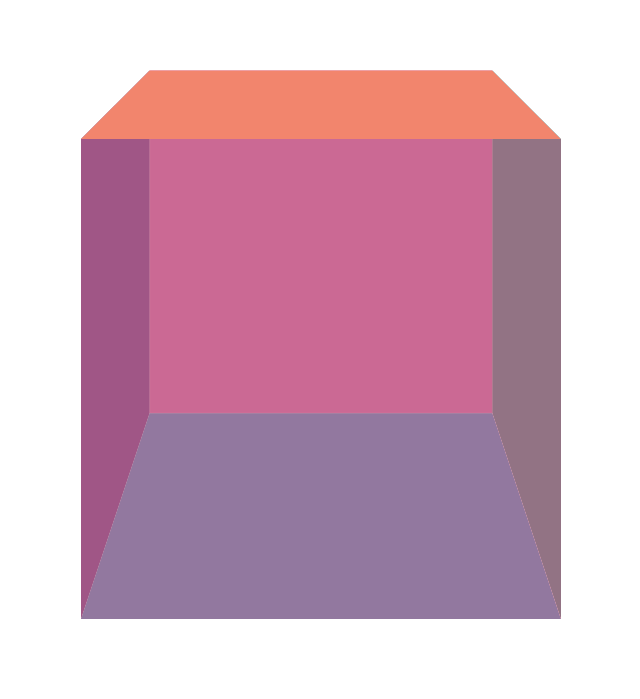
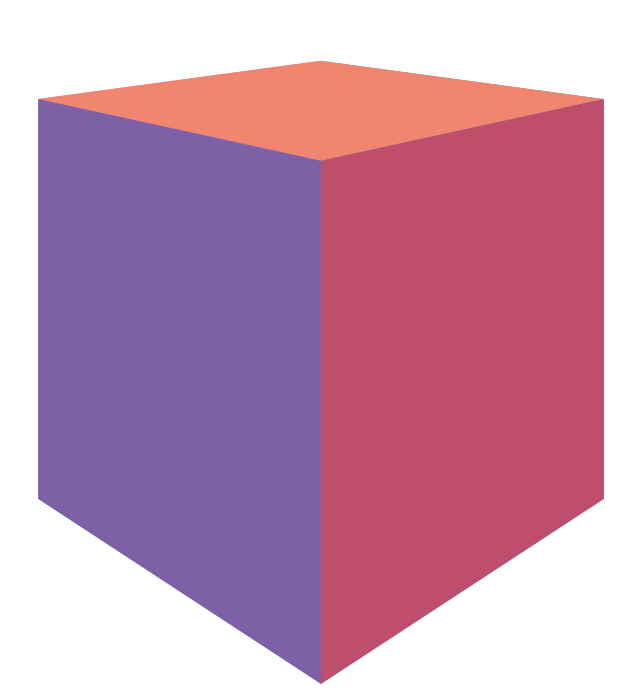
Before and after one commit to aliciaggz/project-dice, a plain HTML site: page index.html in a window 1280 px wide. Shown: the part 101-800 px from the top of the page, without its empty margins (79-719 px from the left). Drawn offline with Linux system fonts and the light colour scheme.

Commit message:
init transition

```diff
--- a/css/style.css
+++ b/css/style.css
@@ -12,10 +12,11 @@
 }
 
 .cube {
-  transform: translateY(400px);
+  transform: translateY(400px) rotateY(45deg);
   width: 100%;
   height: 100%;
   transform-style: preserve-3d;
+  transition: transform 2s;
 }
 
 .face-dice {
@@ -25,12 +26,12 @@
 }
 
 .front {
-  background-color: #bf4e6c88;
+  background-color: #bf4e6c;
   transform: translateZ(200px);
 }
 
 .bottom {
-  background-color: #d989c3;
+  background-color: #d689d9;
   transform: rotateY(180deg) translateZ(200px);
 }
 
```
